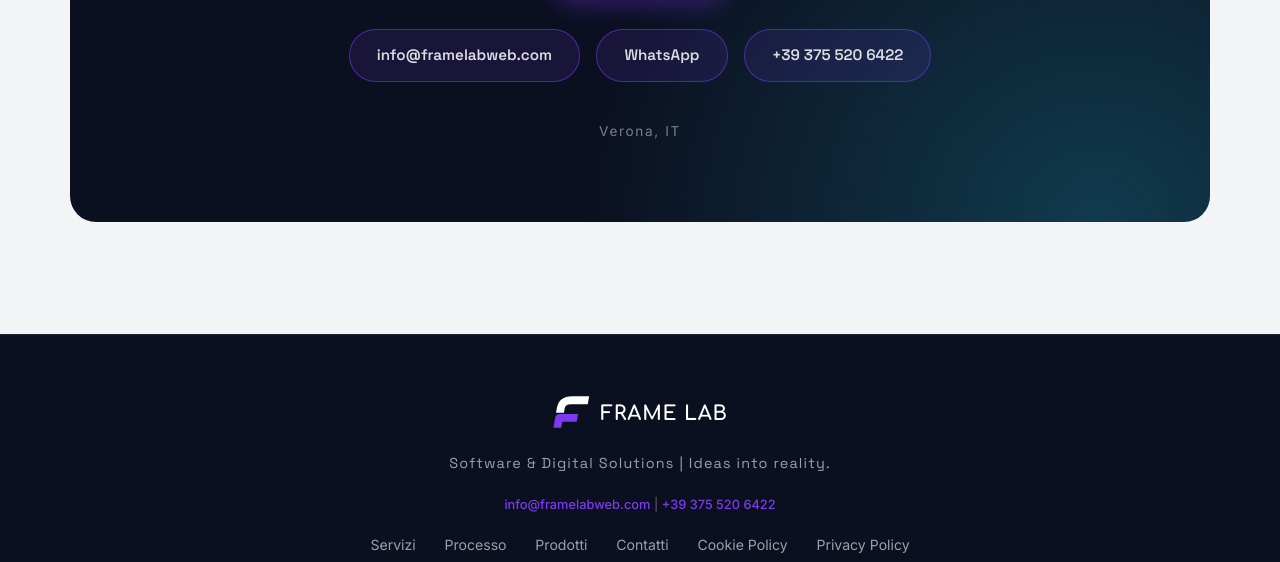
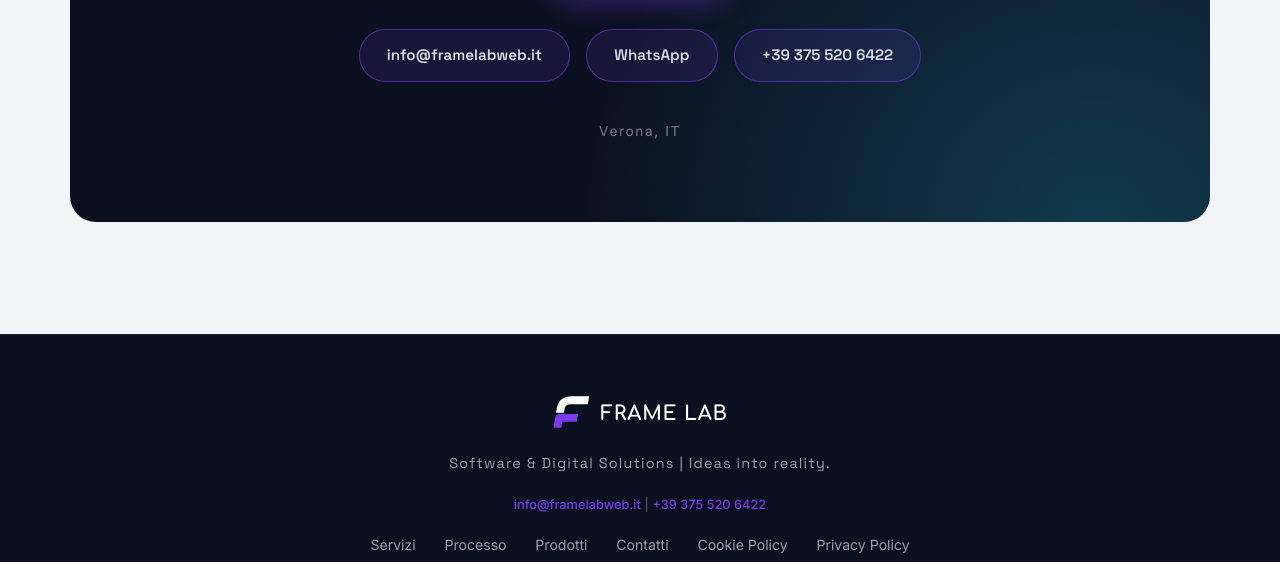
Before and after one commit to Marchettoh/framelab, a plain HTML site: page index.html in a window 1280 px wide. Shown: the part 5297-5859 px from the top of the page. Drawn offline with Linux system fonts and the light colour scheme.

Commit message:
Email contatto su dominio .it

```diff
--- a/index.html
+++ b/index.html
@@ -310,7 +310,7 @@
           </svg>
           <h2>Hai un'idea?<br /><span class="grad-text">Diamole forma.</span></h2>
           <p>Raccontaci il tuo progetto: ti risponderemo con una proposta concreta, non con un preventivo automatico.</p>
-          <form class="contact-form" action="https://formsubmit.co/info@framelabweb.com" method="POST">
+          <form class="contact-form" action="https://formsubmit.co/info@framelabweb.it" method="POST">
             <input type="hidden" name="_subject" value="Nuovo contatto da framelabweb.it" />
             <input type="hidden" name="_captcha" value="false" />
             <input type="hidden" name="_next" value="https://www.framelabweb.it/?inviato=1#contatti" />
@@ -322,7 +322,7 @@
             <button type="submit" class="btn btn-primary">Invia la richiesta</button>
           </form>
           <div class="cta-actions">
-            <a href="mailto:info@framelabweb.com" class="btn btn-ghost">info@framelabweb.com</a>
+            <a href="mailto:info@framelabweb.it" class="btn btn-ghost">info@framelabweb.it</a>
             <a href="https://wa.me/393755206422" target="_blank" rel="noopener" class="btn btn-ghost">WhatsApp</a>
             <a href="tel:+393755206422" class="btn btn-ghost">+39 375 520 6422</a>
           </div>
@@ -346,7 +346,7 @@
         <span class="logo-text">FRAME LAB</span>
       </a>
       <p class="footer-tag">Software &amp; Digital Solutions | Ideas into reality.</p>
-      <p class="footer-copy"><a href="mailto:info@framelabweb.com" class="inline-link">info@framelabweb.com</a> | <a href="tel:+393755206422" class="inline-link">+39 375 520 6422</a></p>
+      <p class="footer-copy"><a href="mailto:info@framelabweb.it" class="inline-link">info@framelabweb.it</a> | <a href="tel:+393755206422" class="inline-link">+39 375 520 6422</a></p>
       <nav class="footer-links" aria-label="Link footer">
         <a href="#servizi">Servizi</a>
         <a href="#processo">Processo</a>
```
Also changed, not shown: cookie-policy.html (+1 -1 lines), privacy-policy.html (+2 -2 lines).
